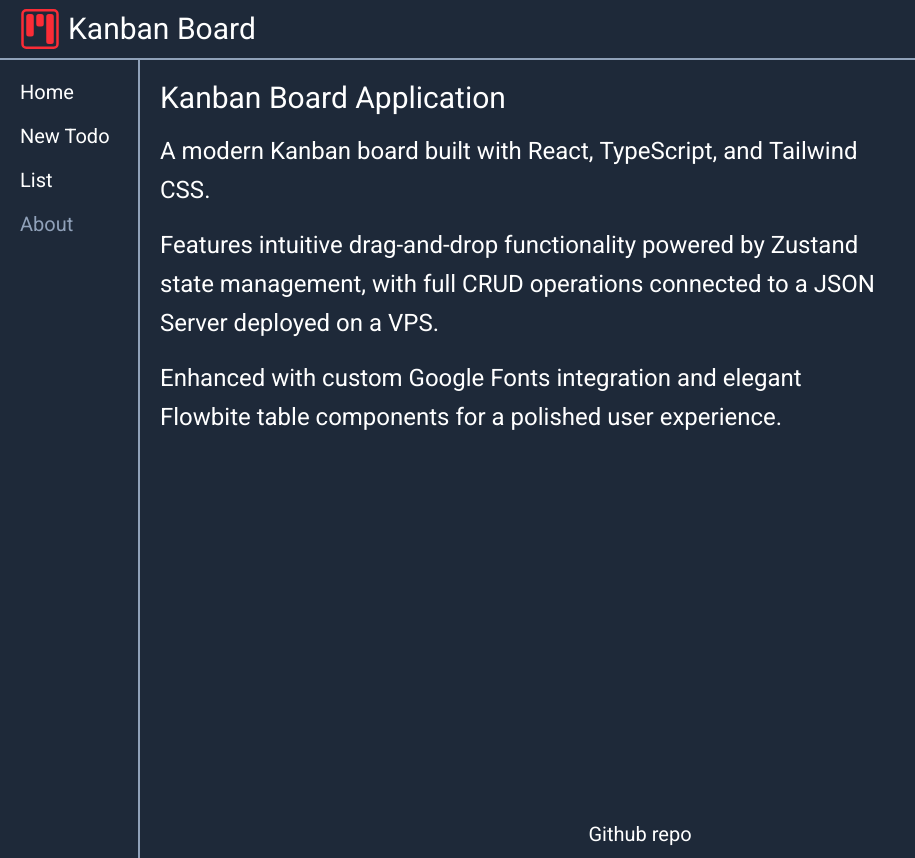
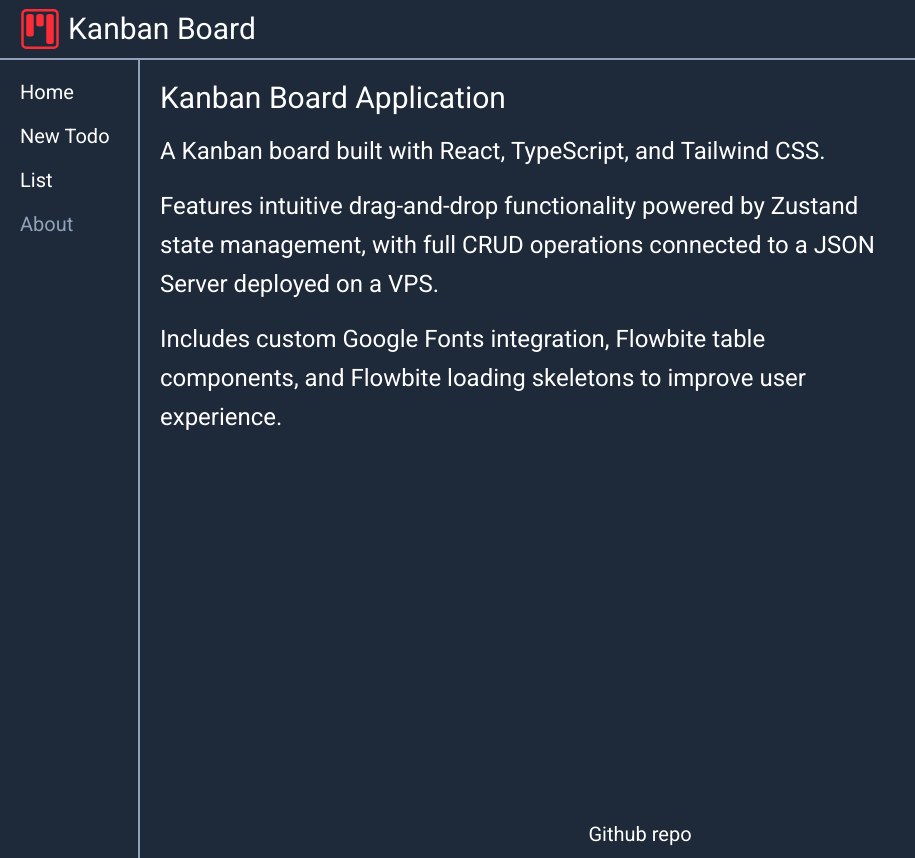
Before and after one commit to rbc33/todo-react-miniproject, a React (Vite) app: page /about in a window 1280 px wide. Shown: the whole page, without its empty margins (0-915 px from the left). Built offline with nearby package versions, Linux system fonts and the light colour scheme; the HTML template or start-up script is replaced by a standard one.

Commit message:
changed about

```diff
--- a/src/pages/About.tsx
+++ b/src/pages/About.tsx
@@ -3,7 +3,7 @@ const About = () => {
 		<div className="text-2xl p-5 w-[60vw] leading-relaxed">
 			<h2 className="text-3xl font-bold mb-4">Kanban Board Application</h2>
 			<p className="mb-4">
-				A modern Kanban board built with <strong>React</strong>,{' '}
+				A Kanban board built with <strong>React</strong>,{' '}
 				<strong>TypeScript</strong>, and <strong>Tailwind CSS</strong>.
 			</p>
 			<p className="mb-4">
@@ -12,9 +12,9 @@ const About = () => {
 				connected to a JSON Server deployed on a VPS.
 			</p>
 			<p>
-				Enhanced with custom <strong>Google Fonts</strong> integration and
-				elegant <strong>Flowbite</strong> table components for a polished user
-				experience.
+				Includes custom <strong>Google Fonts</strong> integration,{' '}
+				<strong>Flowbite</strong> table components, and{' '}
+				<strong>Flowbite</strong> loading skeletons to improve user experience.
 			</p>
 		</div>
 	)
```
